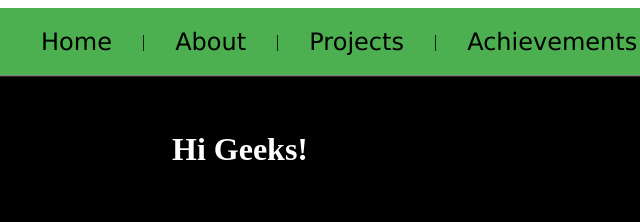
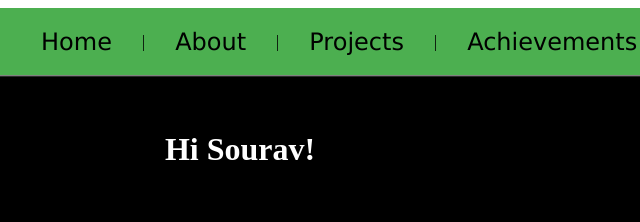
Before and after one commit to Sourav-Sharmaa/web-app, a plain HTML site: page index.html in a window 1280 px wide. Shown: the top 222 px of the page, 400-1040 px from the left. Drawn offline with Linux system fonts and the light colour scheme.

Commit message:
Update index.html

```diff
--- a/index.html
+++ b/index.html
@@ -118,7 +118,7 @@
                             <h3>
                                 <font face="Times New Roman"
                                     size="6" color="#ffffff">
-                                    Hi Geeks!
+                                    Hi Sourav!
                                 </font>
                             </h3>
 
```
